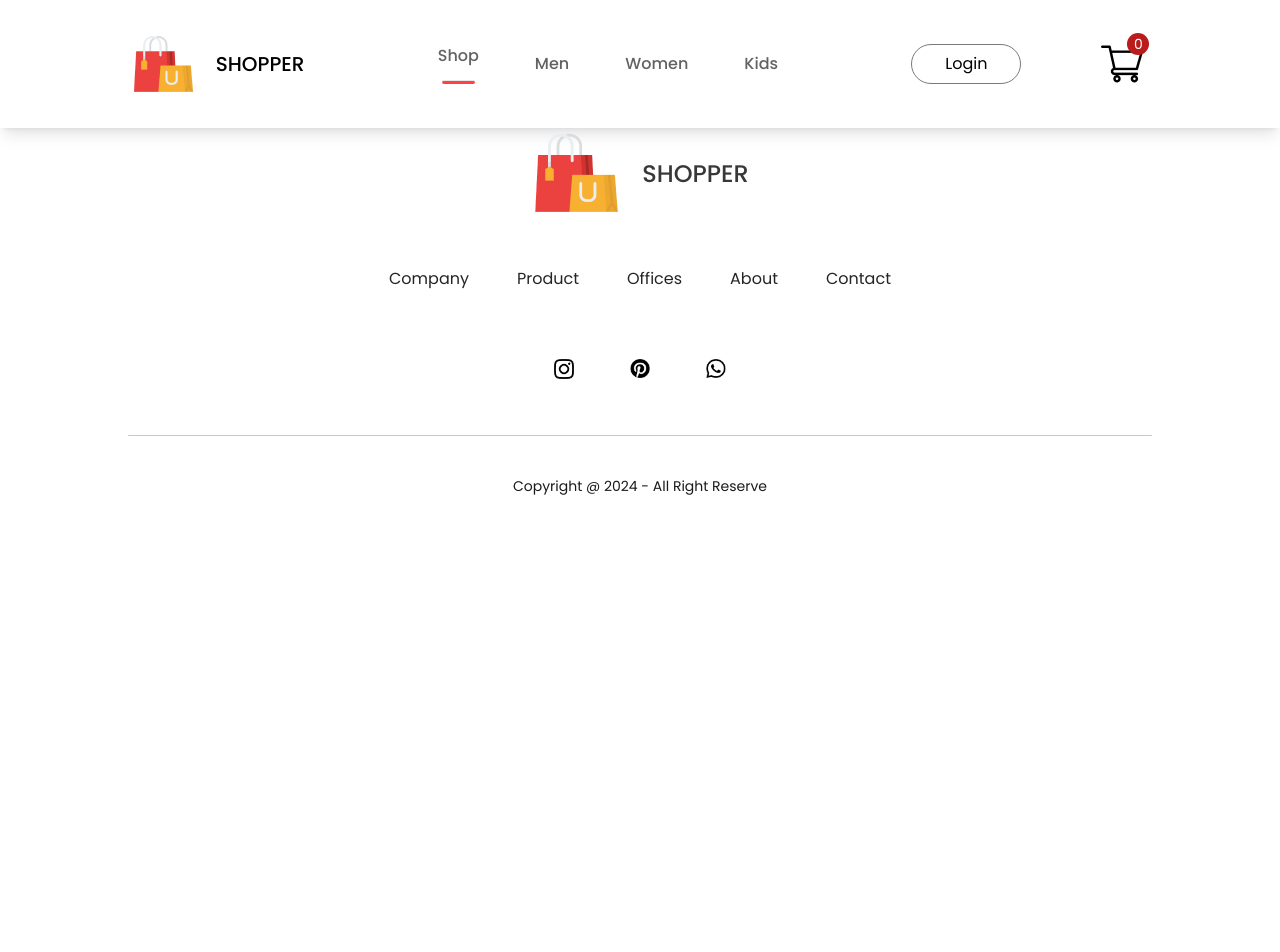
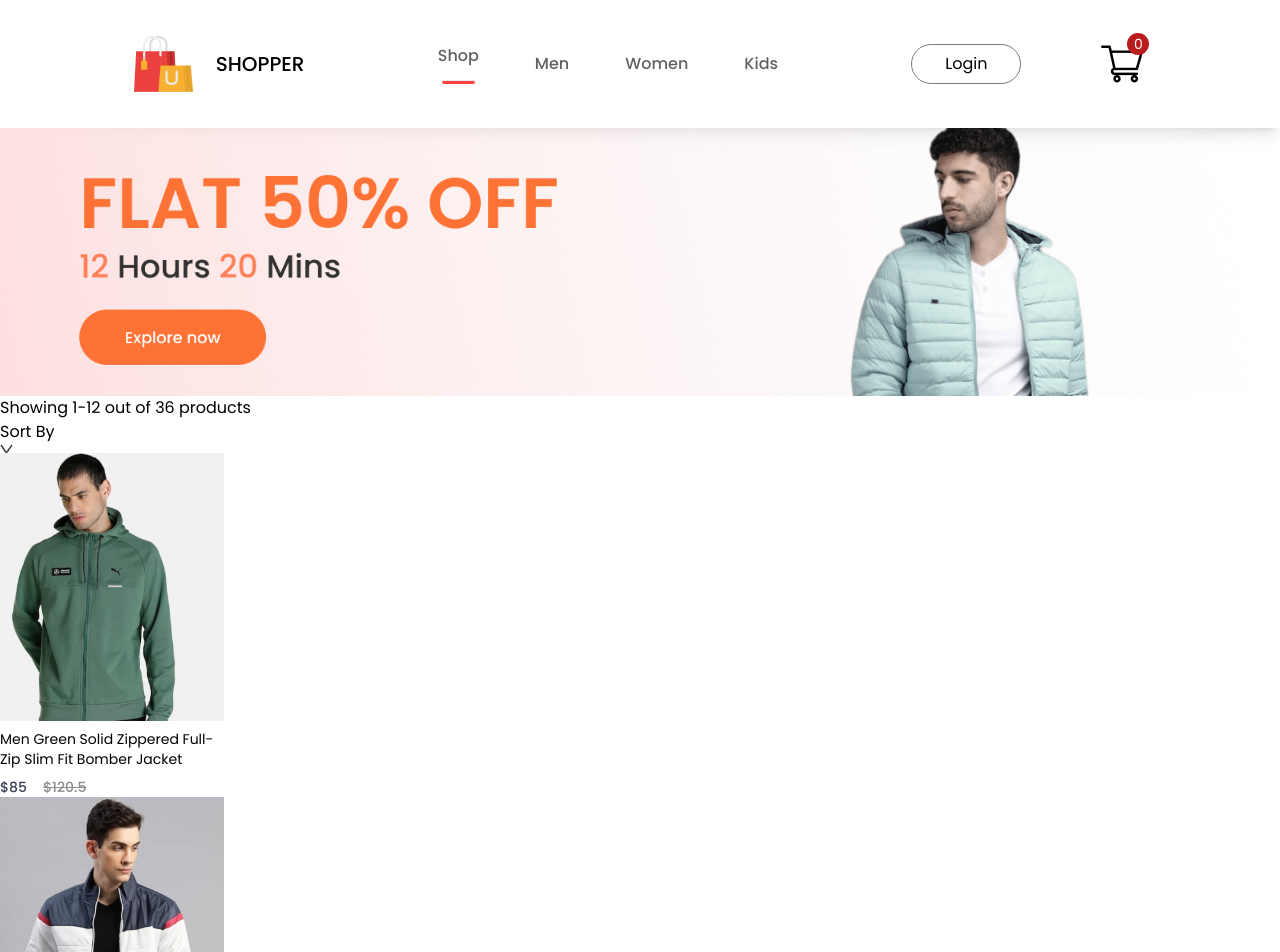
Before and after one commit to ChamodDulanjana/Shopper, a React (Vite) app: page /men in a window 1280 px wide. Shown: the top 952 px of the page. Before the commit the page ends 800 px from the top, so only its background shows below. Built offline with nearby package versions, Linux system fonts and the light colour scheme.

Commit message:
Render data to shop category page using shop context

```diff
--- a/src/App.tsx
+++ b/src/App.tsx
@@ -7,6 +7,9 @@ import Product from "./pages/Product.tsx";
 import Cart from "./pages/Cart.tsx";
 import LoginSignup from "./pages/LoginSignup.tsx";
 import Footer from "./component/footer/Footer.tsx";
+import men_banner from './assets/banner_mens.png'
+import women_banner from './assets/banner_women.png'
+import kids_banner from './assets/banner_kids.png'
 
 
 function App() {
@@ -17,9 +20,9 @@ function App() {
             <Navbar />
             <Routes>
                 <Route path="/" element={<Shop/>}/>
-                <Route path="/mens" element={<ShopCategory category={"men"}/>}/>
-                <Route path="/women" element={<ShopCategory category={"women"}/>}/>
-                <Route path="/kids" element={<ShopCategory category={"kids"}/>}/>
+                <Route path="/men" element={<ShopCategory banner={men_banner as string} category={"men"}/>}/>
+                <Route path="/women" element={<ShopCategory banner={women_banner as string} category={"women"}/>}/>
+                <Route path="/kids" element={<ShopCategory banner={kids_banner as string} category={"kid"}/>}/>
                 <Route path="/product" element={<Product/>}>
                     <Route path=":productId" element={<Product/>}/>
                 </Route>
--- a/src/assets/PopularProducts.tsx
+++ b/src/assets/PopularProducts.tsx
@@ -3,7 +3,7 @@ import p2_img from './product_2.png'
 import p3_img from './product_3.png'
 import p4_img from './product_4.png'
 
-let popular_products = [
+const popular_products = [
   {
     id:1,
     name:"Striped Flutter Sleeve Overlap Collar Peplum Hem Blouse",
--- a/src/assets/all_product.js
+++ b/src/assets/all_product.tsx
@@ -35,7 +35,17 @@ import p34_img from "./product_34.png";
 import p35_img from "./product_35.png";
 import p36_img from "./product_36.png";
 
-let all_product = [
+ export interface Product{
+  id: number;
+  name: string;
+  category: string;
+  image: any;
+  new_price: number;
+  old_price: number;
+}
+
+
+const all_product: Product[]  = [
   {
     id: 1,
     name: "Striped Flutter Sleeve Overlap Collar Peplum Hem Blouse",
--- a/src/component/hero/Hero.tsx
+++ b/src/component/hero/Hero.tsx
@@ -24,7 +24,7 @@ const Hero = () => {
 
 
             <div className="flex-1 flex items-center justify-center">
-                <img src={hero_img} className="w-[500px]"/>
+                <img src={hero_img} className="w-[500px] pt-4"/>
             </div>
         </div>
     );
--- a/src/component/item/Item.tsx
+++ b/src/component/item/Item.tsx
@@ -9,7 +9,7 @@ interface Props {
     key?: number
 }
 
-const Item = ({id, image, name, new_price, old_price, key}: Props) => {
+const Item = ({id, image, name, new_price, old_price}: Props) => {
     return (
         <div className="w-56  hover:transition duration-600 hover:scale-105 ">
             <img src={image} alt=""/>
--- a/src/main.tsx
+++ b/src/main.tsx
@@ -2,9 +2,12 @@ import { StrictMode } from 'react'
 import { createRoot } from 'react-dom/client'
 import App from './App.tsx'
 import './index.css'
+import ShopContextProvider from "./context/ShopContext.tsx";
 
 createRoot(document.getElementById('root')!).render(
   <StrictMode>
-    <App />
+    <ShopContextProvider>
+        <App />
+    </ShopContextProvider>
   </StrictMode>,
 )
--- a/src/pages/ShopCategory.tsx
+++ b/src/pages/ShopCategory.tsx
@@ -1,10 +1,37 @@
-import React from 'react';
+import React, {useContext} from 'react';
+import dropDown_icon from "../assets/dropdown_icon.png"
 import Item from "../component/item/Item.tsx";
+import {ShopContext} from "../context/ShopContext.tsx";
 
-const ShopCategory = () => {
+
+interface ShopCategoryProps {
+    banner:string;
+    category:string;
+}
+
+const ShopCategory = ({banner, category}:ShopCategoryProps) => {
+    const all_products = useContext(ShopContext);
     return (
         <div>
+            <img src={banner}  className="w-[1250px]"/>
+            <div>
+                <p>
+                    <span>Showing 1-12</span> out of 36 products
+                </p>
+                <div>
+                    Sort By <img src={dropDown_icon} alt=""/>
+                </div>
+            </div>
 
+            <div>
+                {all_products.map((item, index) => {
+                    if(category === item.category){
+                        return <Item key={index} id={item.id} image={item.image as string} name={item.name} new_price={item.new_price} old_price={item.old_price}/>
+                    }else {
+                        return null;
+                    }
+                })}
+            </div>
         </div>
     );
 };
```
